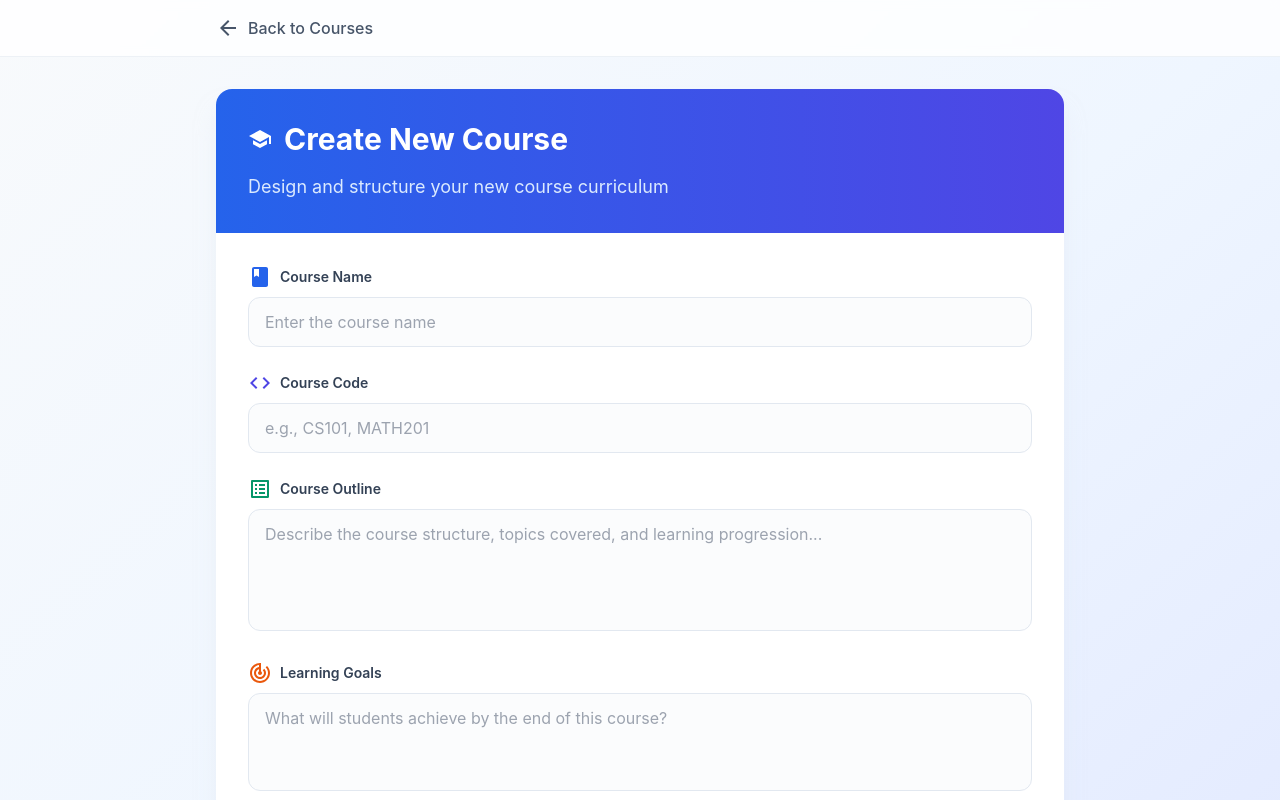
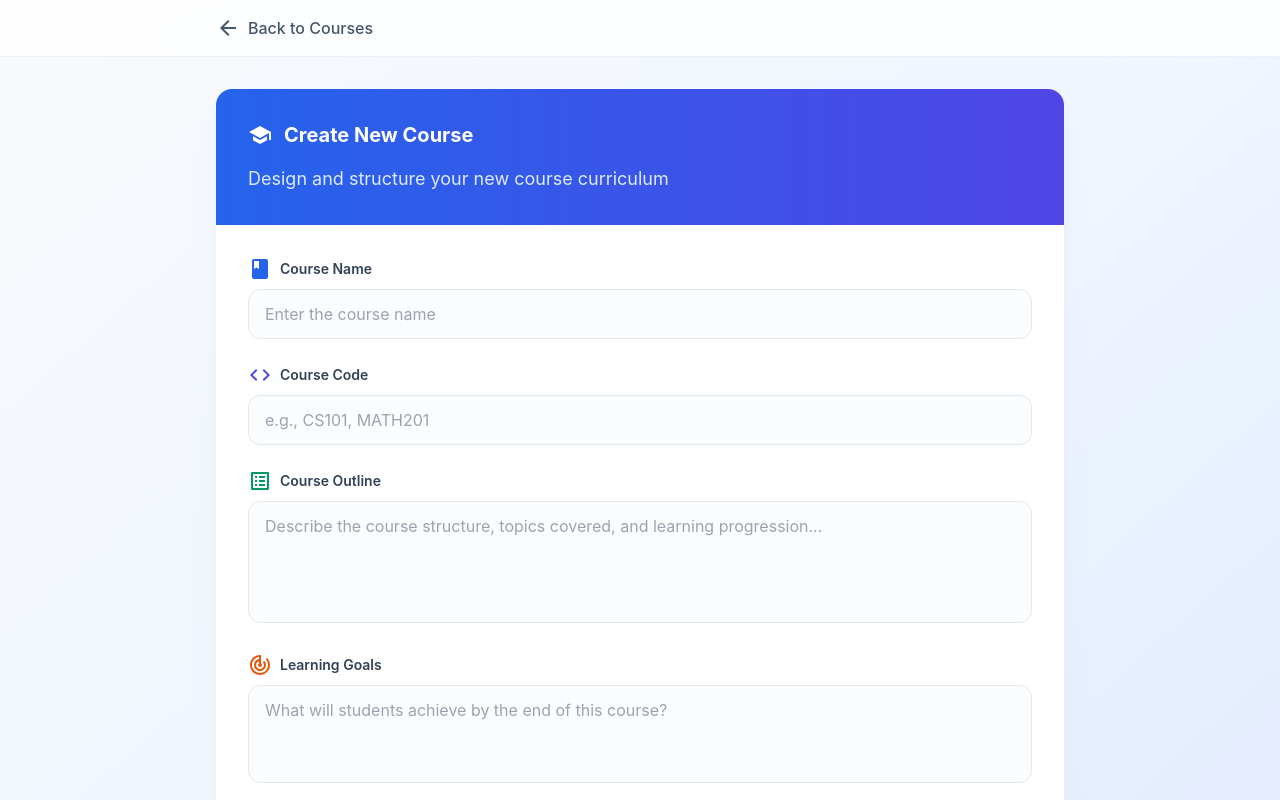
Before and after one commit to layjason/IMM-SCMP, a React (Create React App) app in the folder imm-scmp-frontend/: page /form in a window 1280 px wide. Shown: the top 800 px of the page. Built offline with nearby package versions, Linux system fonts and the light colour scheme.

Commit message:
frontend update

```diff
--- a/imm-scmp-frontend/src/pages/CourseForm.js
+++ b/imm-scmp-frontend/src/pages/CourseForm.js
@@ -101,7 +101,7 @@
               ) : (
                 <School className="w-8 h-8" />
               )}
-              <h1 className="text-3xl font-bold">
+              <h1 className="text-xl font-bold">
                 {isEdit ? 'Update Course' : 'Create New Course'}
               </h1>
             </div>
```
